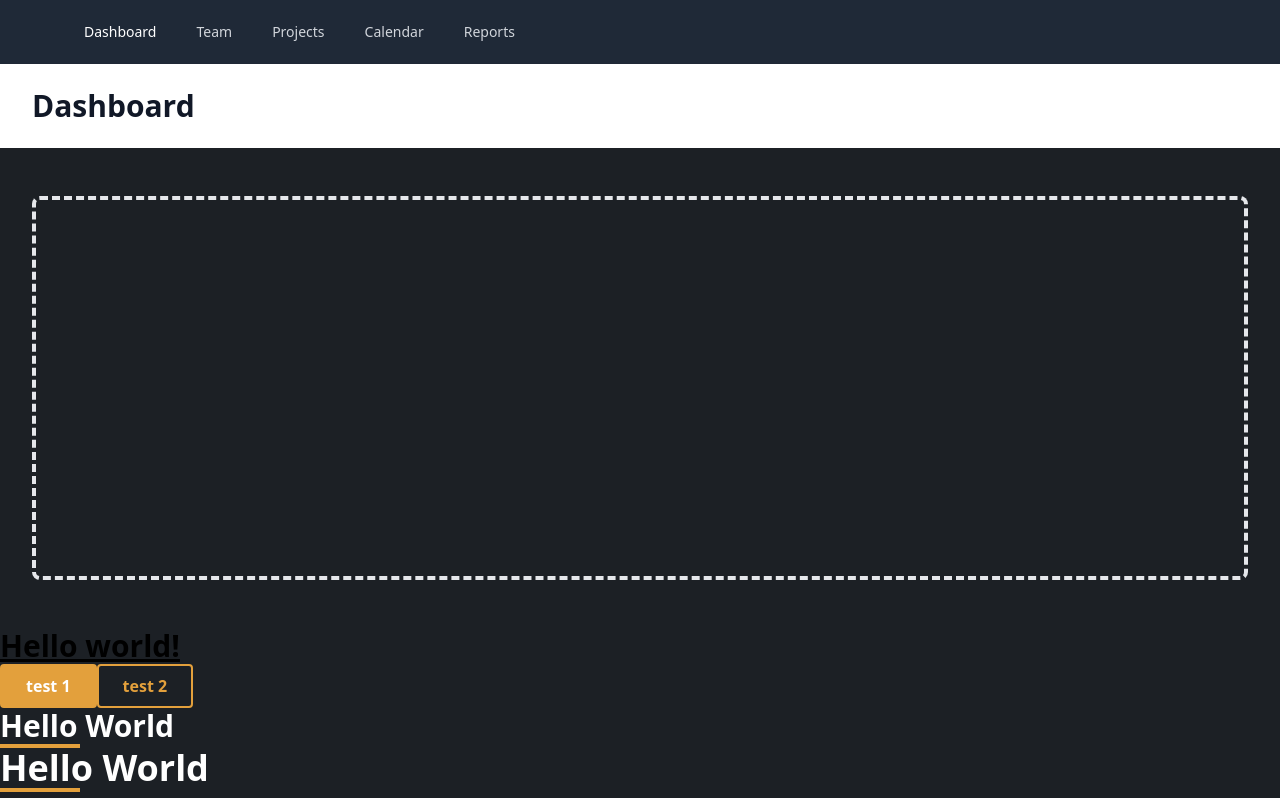
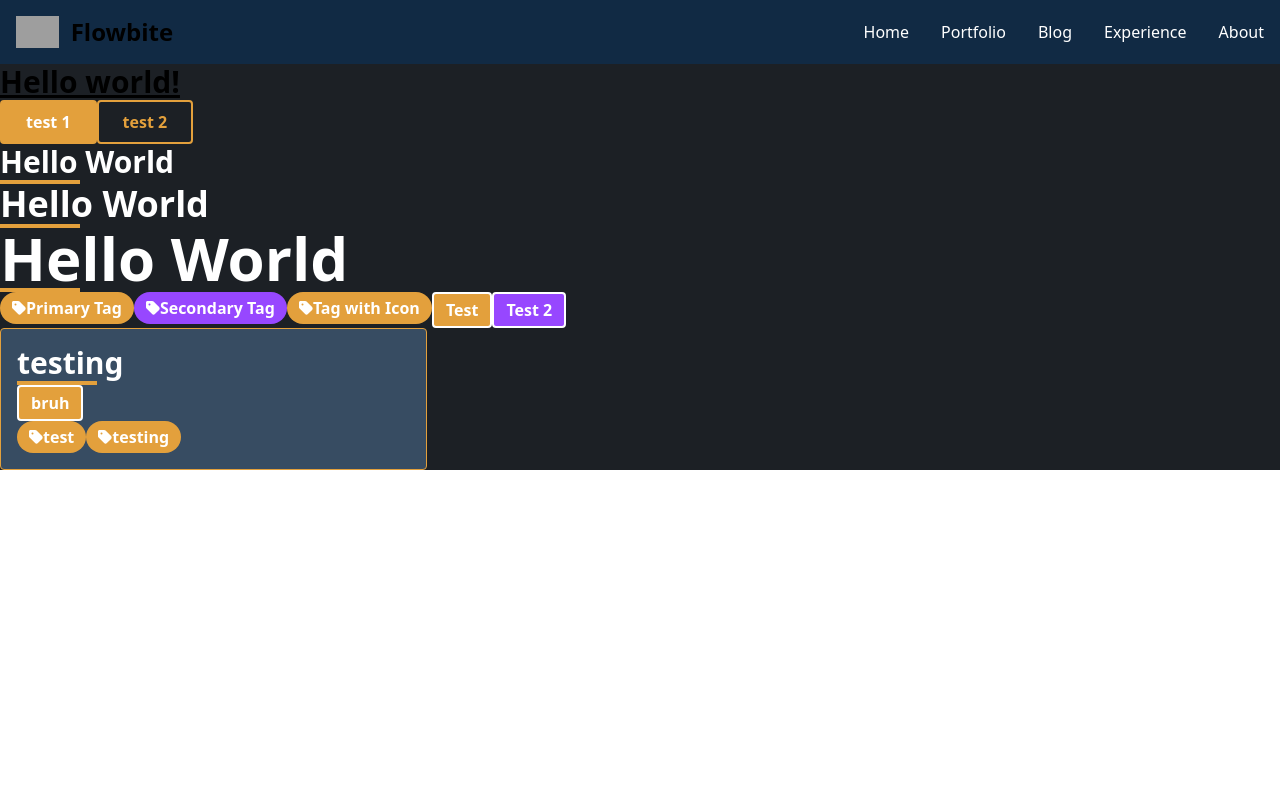
Before and after one commit to LarsAssen/portfolio-lars, a Next.js app: page / in a window 1280 px wide. Shown: the top 798 px of the page. Built offline with nearby package versions, Linux system fonts and the light colour scheme; grey boxes are pictures that could not be loaded.

Commit message:
fixed the nav

```diff
--- a/components/molecules/navigation/Navbar.tsx
+++ b/components/molecules/navigation/Navbar.tsx
@@ -4,166 +4,37 @@
 function Nav() {
   const [isOpen, setIsOpen] = useState(false);
   return (
-    <div>
-      <nav className="bg-gray-800">
-        <div className="max-w-7xl mx-auto px-4 sm:px-6 lg:px-8">
-          <div className="flex items-center justify-between h-16">
-            <div className="flex items-center">
-              <div className="flex-shrink-0">
-              </div>
-              <div className="hidden md:block">
-                <div className="ml-10 flex items-baseline space-x-4">
-                  <a
-                    href="#"
-                    className=" hover:bg-gray-700 text-white px-3 py-2 rounded-md text-sm font-medium"
-                  >
-                    Dashboard
-                  </a>
-
-                  <a
-                    href="#"
-                    className="text-gray-300 hover:bg-gray-700 hover:text-white px-3 py-2 rounded-md text-sm font-medium"
-                  >
-                    Team
-                  </a>
-
-                  <a
-                    href="#"
-                    className="text-gray-300 hover:bg-gray-700 hover:text-white px-3 py-2 rounded-md text-sm font-medium"
-                  >
-                    Projects
-                  </a>
-
-                  <a
-                    href="#"
-                    className="text-gray-300 hover:bg-gray-700 hover:text-white px-3 py-2 rounded-md text-sm font-medium"
-                  >
-                    Calendar
-                  </a>
-
-                  <a
-                    href="#"
-                    className="text-gray-300 hover:bg-gray-700 hover:text-white px-3 py-2 rounded-md text-sm font-medium"
-                  >
-                    Reports
-                  </a>
-                </div>
-              </div>
-            </div>
-            <div className="-mr-2 flex md:hidden">
-              <button
-                onClick={() => setIsOpen(!isOpen)}
-                type="button"
-                className="bg-gray-900 inline-flex items-center justify-center p-2 rounded-md text-gray-400 hover:text-white hover:bg-gray-800 focus:outline-none focus:ring-2 focus:ring-offset-2 focus:ring-offset-gray-800 focus:ring-white"
-                aria-controls="mobile-menu"
-                aria-expanded="false"
-              >
-                <span className="sr-only">Open main menu</span>
-                {!isOpen ? (
-                  <svg
-                    className="block h-6 w-6"
-                    xmlns="http://www.w3.org/2000/svg"
-                    fill="none"
-                    viewBox="0 0 24 24"
-                    stroke="currentColor"
-                    aria-hidden="true"
-                  >
-                    <path
-                      strokeLinecap="round"
-                      strokeLinejoin="round"
-                      strokeWidth="2"
-                      d="M4 6h16M4 12h16M4 18h16"
-                    />
-                  </svg>
-                ) : (
-                  <svg
-                    className="block h-6 w-6"
-                    xmlns="http://www.w3.org/2000/svg"
-                    fill="none"
-                    viewBox="0 0 24 24"
-                    stroke="currentColor"
-                    aria-hidden="true"
-                  >
-                    <path
-                      strokeLinecap="round"
-                      strokeLinejoin="round"
-                      strokeWidth="2"
-                      d="M6 18L18 6M6 6l12 12"
-                    />
-                  </svg>
-                )}
-              </button>
-            </div>
-          </div>
-        </div>
-
-        <Transition
-          show={isOpen}
-          enter="transition ease-out duration-100 transform"
-          enterFrom="opacity-0 scale-95"
-          enterTo="opacity-100 scale-100"
-          leave="transition ease-in duration-75 transform"
-          leaveFrom="opacity-100 scale-100"
-          leaveTo="opacity-0 scale-95"
-        >
-          {(ref:any) => (
-            <div className="md:hidden" id="mobile-menu">
-              <div ref={ref} className="px-2 pt-2 pb-3 space-y-1 sm:px-3">
-                <a
-                  href="#"
-                  className="hover:bg-gray-700 text-white block px-3 py-2 rounded-md text-base font-medium"
-                >
-                  Dashboard
-                </a>
-
-                <a
-                  href="#"
-                  className="text-gray-300 hover:bg-gray-700 hover:text-white block px-3 py-2 rounded-md text-base font-medium"
-                >
-                  Team
-                </a>
-
-                <a
-                  href="#"
-                  className="text-gray-300 hover:bg-gray-700 hover:text-white block px-3 py-2 rounded-md text-base font-medium"
-                >
-                  Projects
-                </a>
-
-                <a
-                  href="#"
-                  className="text-gray-300 hover:bg-gray-700 hover:text-white block px-3 py-2 rounded-md text-base font-medium"
-                >
-                  Calendar
-                </a>
-
-                <a
-                  href="#"
-                  className="text-gray-300 hover:bg-gray-700 hover:text-white block px-3 py-2 rounded-md text-base font-medium"
-                >
-                  Reports
-                </a>
-              </div>
-            </div>
-          )}
-        </Transition>
-      </nav>
-
-      <header className="bg-white shadow">
-        <div className="max-w-7xl mx-auto py-6 px-4 sm:px-6 lg:px-8">
-          <h1 className="text-3xl font-bold text-gray-900">Dashboard</h1>
-        </div>
-      </header>
-      <main>
-        <div className="max-w-7xl mx-auto py-6 sm:px-6 lg:px-8">
-          {/* <!-- Replace with your content --> */}
-          <div className="px-4 py-6 sm:px-0">
-            <div className="border-4 border-dashed border-gray-200 rounded-lg h-96"></div>
-          </div>
-          {/* <!-- /End replace --> */}
-        </div>
-      </main>
+<nav className="bg-navBg border-navBg dark:bg-gray-900">
+  <div className="max-w-screen-xl flex flex-wrap items-center justify-between mx-auto p-4">
+    <a href="https://flowbite.com/" className="flex items-center">
+        <img src="https://flowbite.com/docs/images/logo.svg" className="h-8 mr-3" alt="Flowbite Logo" />
+        <span className="self-center text-2xl font-semibold whitespace-nowrap dark:text-white">Flowbite</span>
+    </a>
+    <button data-collapse-toggle="navbar-default" type="button" className="inline-flex items-center p-2 ml-3 text-sm text-gray-500 rounded-lg md:hidden hover:bg-gray-100 focus:outline-none focus:ring-2 focus:ring-gray-200 dark:text-gray-400 dark:hover:bg-gray-700 dark:focus:ring-gray-600" aria-controls="navbar-default" aria-expanded="false">
+      <span className="sr-only">Open main menu</span>
+      <svg className="w-6 h-6" aria-hidden="true" fill="currentColor" viewBox="0 0 20 20" xmlns="http://www.w3.org/2000/svg"><path fill-rule="evenodd" d="M3 5a1 1 0 011-1h12a1 1 0 110 2H4a1 1 0 01-1-1zM3 10a1 1 0 011-1h12a1 1 0 110 2H4a1 1 0 01-1-1zM3 15a1 1 0 011-1h12a1 1 0 110 2H4a1 1 0 01-1-1z" clipRule="evenodd"></path></svg>
+    </button>
+    <div className="hidden w-full md:block md:w-auto" id="navbar-default">
+      <ul className="font-medium flex flex-col p-4 md:p-0 mt-4 border rounded-lg md:flex-row md:space-x-8 md:mt-0 md:border-0 dark:bg-gray-800 md:dark:bg-gray-900 dark:border-gray-700">
+        <li>
+          <a href="#" className="block py-2 pl-3 pr-4 text-white rounded md:bg-transparent md:p-0 dark:text-white md:dark:text-blue-500" aria-current="page">Home</a>
+        </li>
+        <li>
+          <a href="#" className="block py-2 pl-3 pr-4 text-white  rounded hover:bg-gray-100 md:hover:bg-transparent md:border-0 md:hover:text-blue-700 md:p-0 dark:text-white md:dark:hover:text-blue-500 dark:hover:bg-gray-700 dark:hover:text-white md:dark:hover:bg-transparent">Portfolio</a>
+        </li>
+        <li>
+          <a href="#" className="block py-2 pl-3 pr-4 text-white  rounded hover:bg-gray-100 md:hover:bg-transparent md:border-0 md:hover:text-blue-700 md:p-0 dark:text-white md:dark:hover:text-blue-500 dark:hover:bg-gray-700 dark:hover:text-white md:dark:hover:bg-transparent">Blog</a>
+        </li>
+        <li>
+          <a href="#" className="block py-2 pl-3 pr-4 text-white rounded hover:bg-gray-100 md:hover:bg-transparent md:border-0 md:hover:text-blue-700 md:p-0 dark:text-white md:dark:hover:text-blue-500 dark:hover:bg-gray-700 dark:hover:text-white md:dark:hover:bg-transparent">Experience</a>
+        </li>
+        <li>
+          <a href="#" className="block py-2 pl-3 pr-4 text-white rounded hover:bg-gray-100 md:hover:bg-transparent md:border-0 md:hover:text-blue-700 md:p-0 dark:text-white md:dark:hover:text-blue-500 dark:hover:bg-gray-700 dark:hover:text-white md:dark:hover:bg-transparent">About</a>
+        </li>
+      </ul>
     </div>
+  </div>
+</nav>
   );
 }
 
--- a/tailwind.config.js
+++ b/tailwind.config.js
@@ -14,6 +14,7 @@
         primary: '#E3A03C',
         secondary: '#9747FF',
         cardBg: '#374C62',
+        navBg: '#112A44'
       },
     },
   },
```
